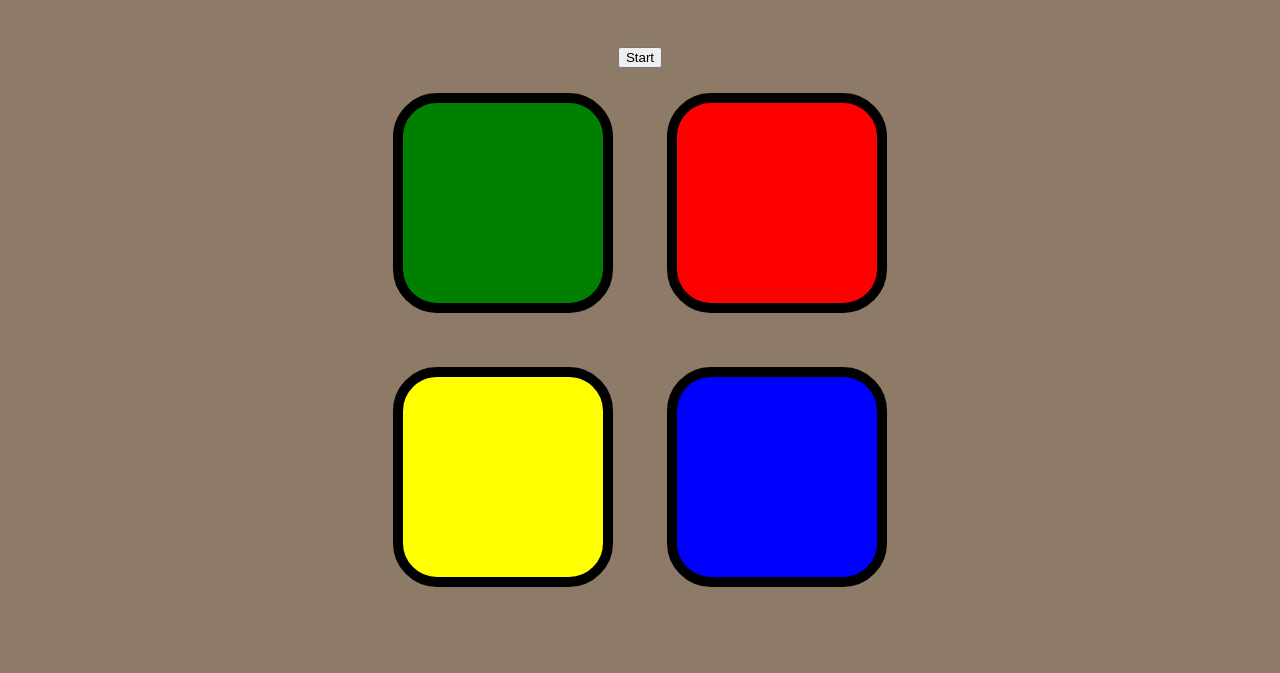
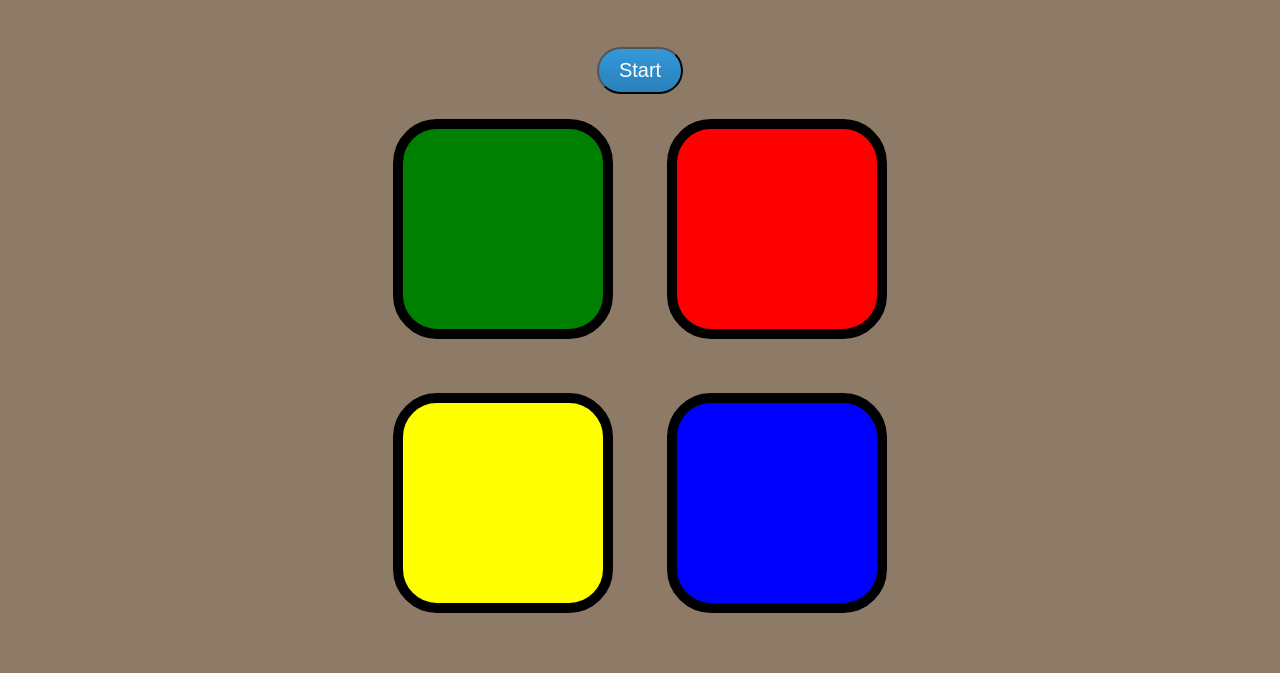
Before and after one commit to nitesh-kohli/Simon-game, a plain HTML site: page index.html in a window 1280 px wide. Shown: the part 127-800 px from the top of the page. Drawn offline with nearby package versions, Linux system fonts and the light colour scheme.

Commit message:
update style.css
added .btan class in line 19

```diff
--- a/styles.css
+++ b/styles.css
@@ -15,6 +15,32 @@ body {
   width: 50%;
   margin: auto;
 
+}
+.btan {
+  background: #3498db;
+  background-image: -webkit-linear-gradient(top, #3498db, #2980b9);
+  background-image: -moz-linear-gradient(top, #3498db, #2980b9);
+  background-image: -ms-linear-gradient(top, #3498db, #2980b9);
+  background-image: -o-linear-gradient(top, #3498db, #2980b9);
+  background-image: linear-gradient(to bottom, #3498db, #2980b9);
+  -webkit-border-radius: 28;
+  -moz-border-radius: 28;
+  border-radius: 28px;
+  font-family: Arial;
+  color: #ffffff;
+  font-size: 20px;
+  padding: 10px 20px 10px 20px;
+  text-decoration: none;
+}
+
+.btan:hover {
+  background: #3cb0fd;
+  background-image: -webkit-linear-gradient(top, #3cb0fd, #3498db);
+  background-image: -moz-linear-gradient(top, #3cb0fd, #3498db);
+  background-image: -ms-linear-gradient(top, #3cb0fd, #3498db);
+  background-image: -o-linear-gradient(top, #3cb0fd, #3498db);
+  background-image: linear-gradient(to bottom, #3cb0fd, #3498db);
+  text-decoration: none;
 }
 
 .btn {
```
